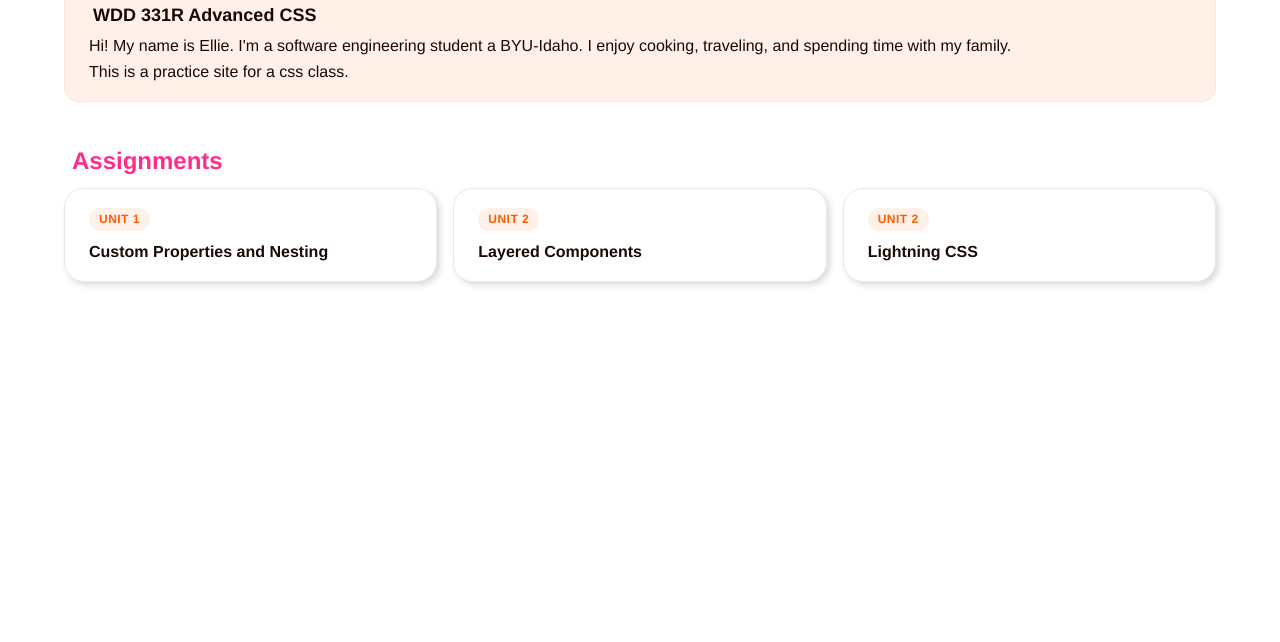
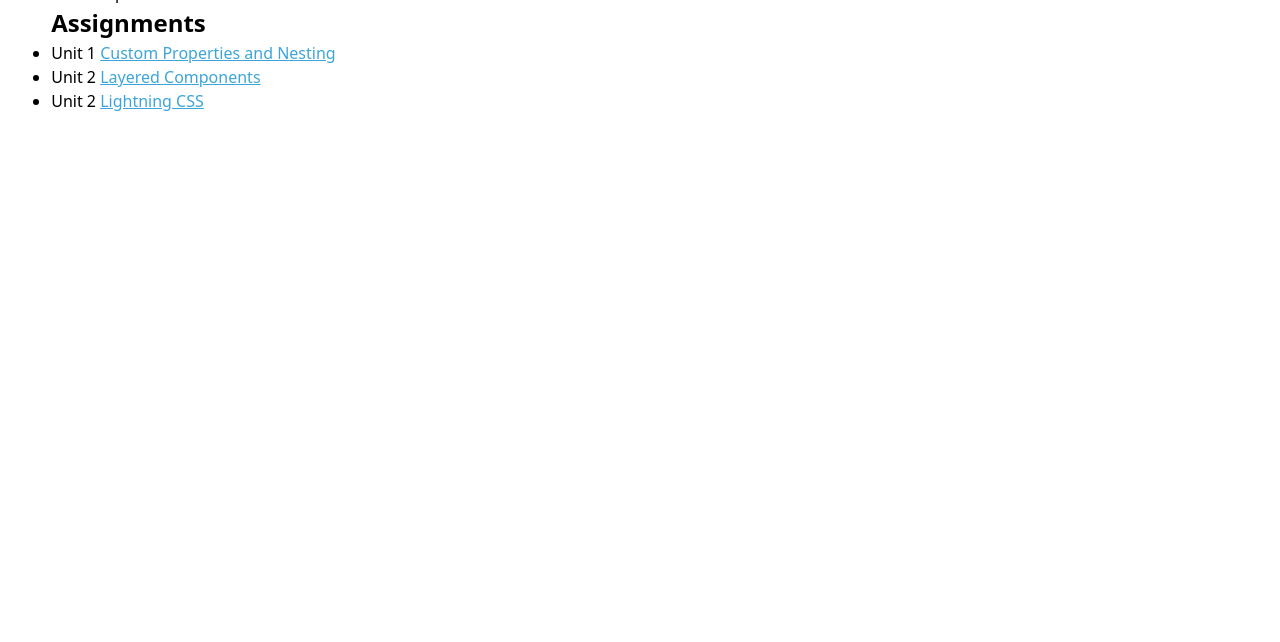
Before and after one commit to Ellietalbot/wdd331-practice, a website: page index.html in a window 1280 px wide. Shown: the part 158-800 px from the top of the page. Drawn offline with Linux system fonts and the light colour scheme; files that its build step writes are made by us from their sources.

Commit message:
fixed broken lightning css styling

```diff
--- a/index.html
+++ b/index.html
@@ -4,7 +4,7 @@
     <meta charset="UTF-8">
     <meta name="viewport" content="width=device-width, initial-scale=1.0">
     <title>Ellie Talbot - Practice Site</title>
-    <link rel="stylesheet" href="css/main.css">
+<link rel="stylesheet" href="dist/styles.css">
 </head>
 <body>
     <section class="page-description">
```
Also changed, not shown: .github/workflows/deploy-website.yml, 1 other file.
